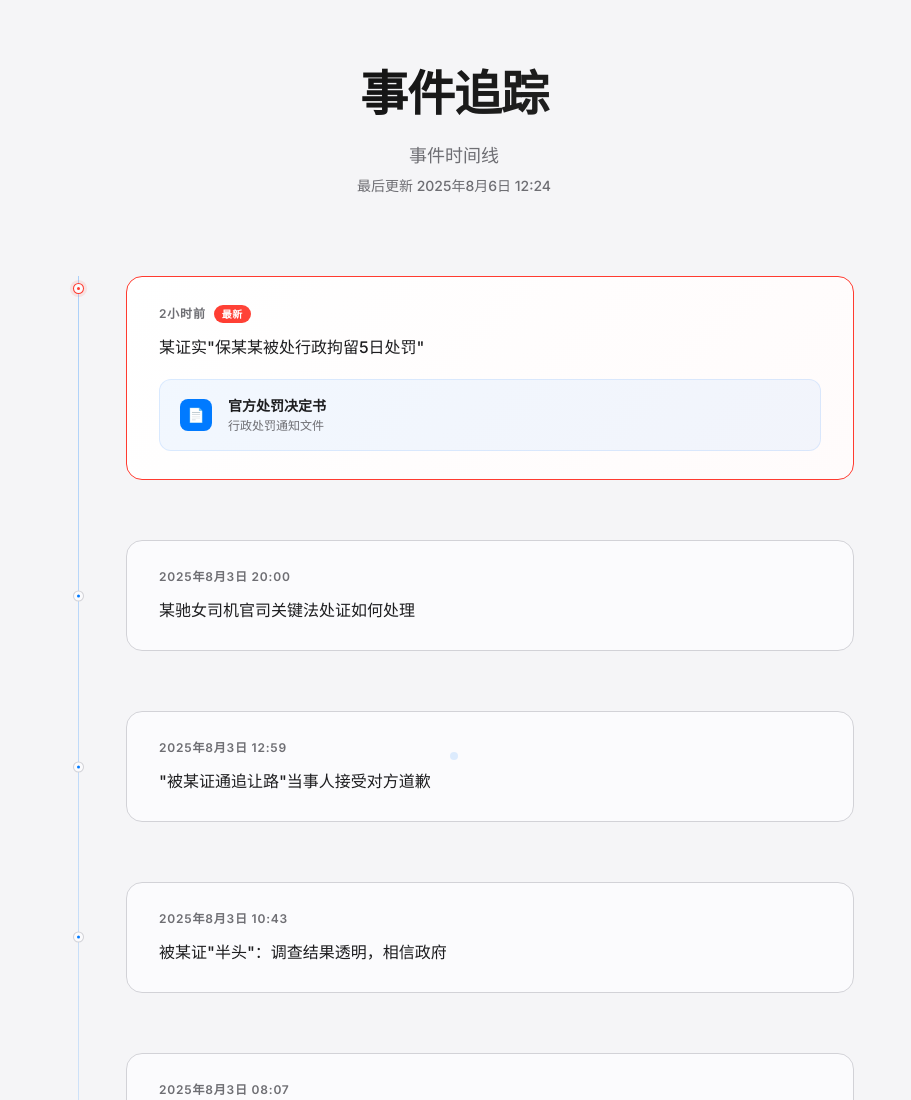
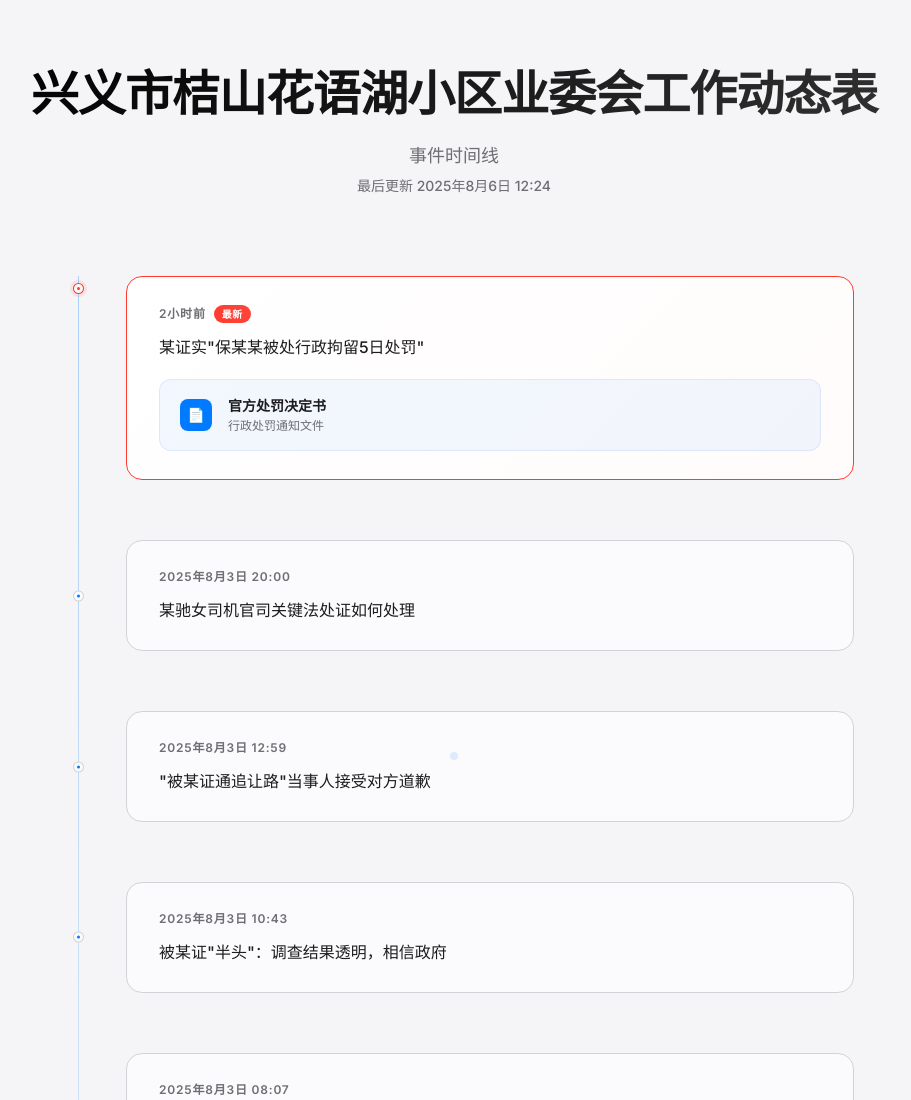
Before and after one commit to zxtm/my-website, a plain HTML site: page index.html in a window 1280 px wide. Shown: the top 1100 px of the page, without its empty margins (186-1097 px from the left). Drawn offline with Linux system fonts and the light colour scheme.

Commit message:
Update index.html

```diff
--- a/index.html
+++ b/index.html
@@ -605,7 +605,7 @@
 <body>
     <div class="container">
         <div class="header">
-            <h1 class="title">事件追踪</h1>
+            <h1 class="title">兴义市桔山花语湖小区业委会工作动态表</h1>
             <p class="subtitle">事件时间线</p>
             <p class="update-time" id="updateTime">最后更新 2025年8月6日 12:24</p>
         </div>
```
